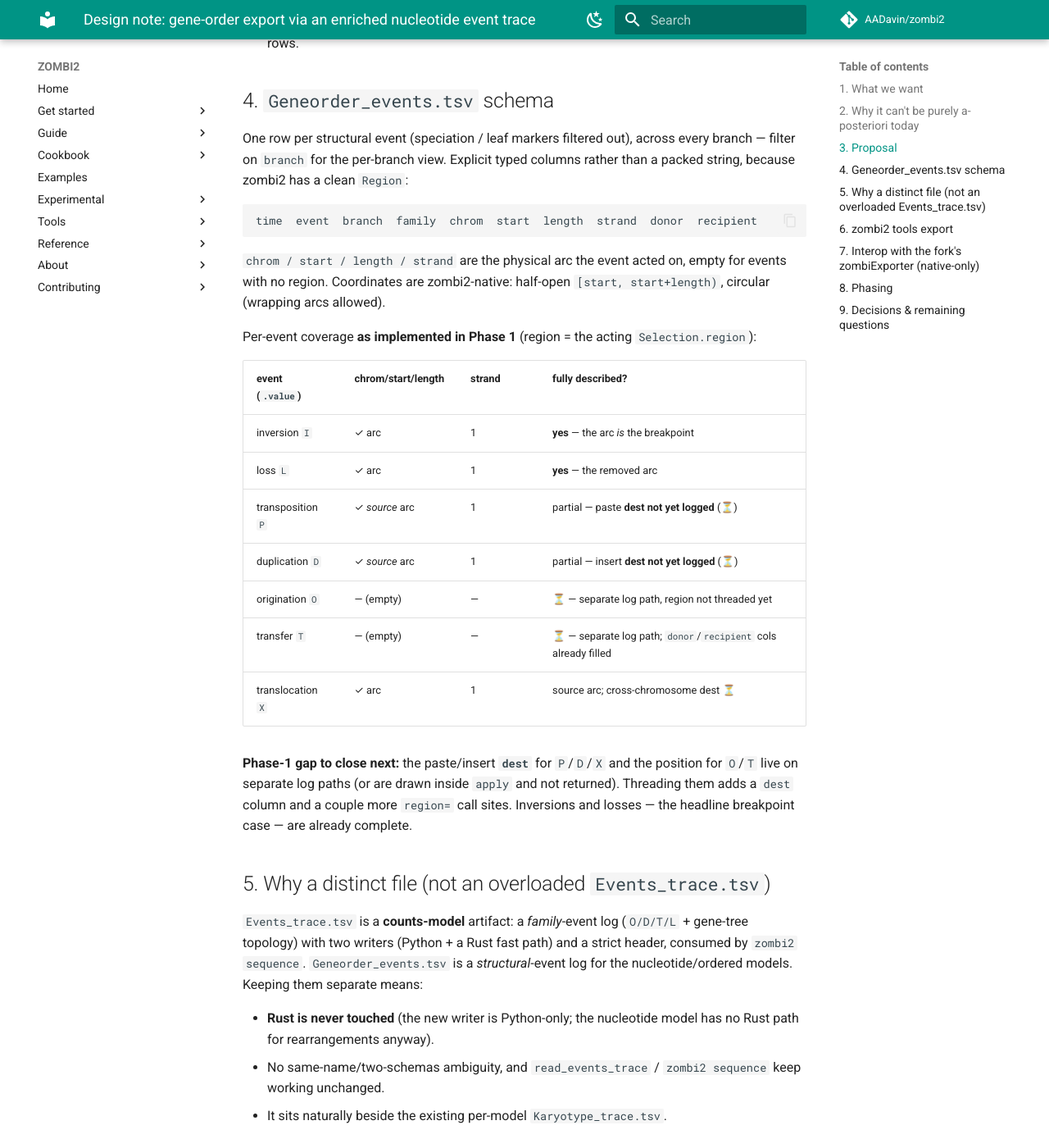
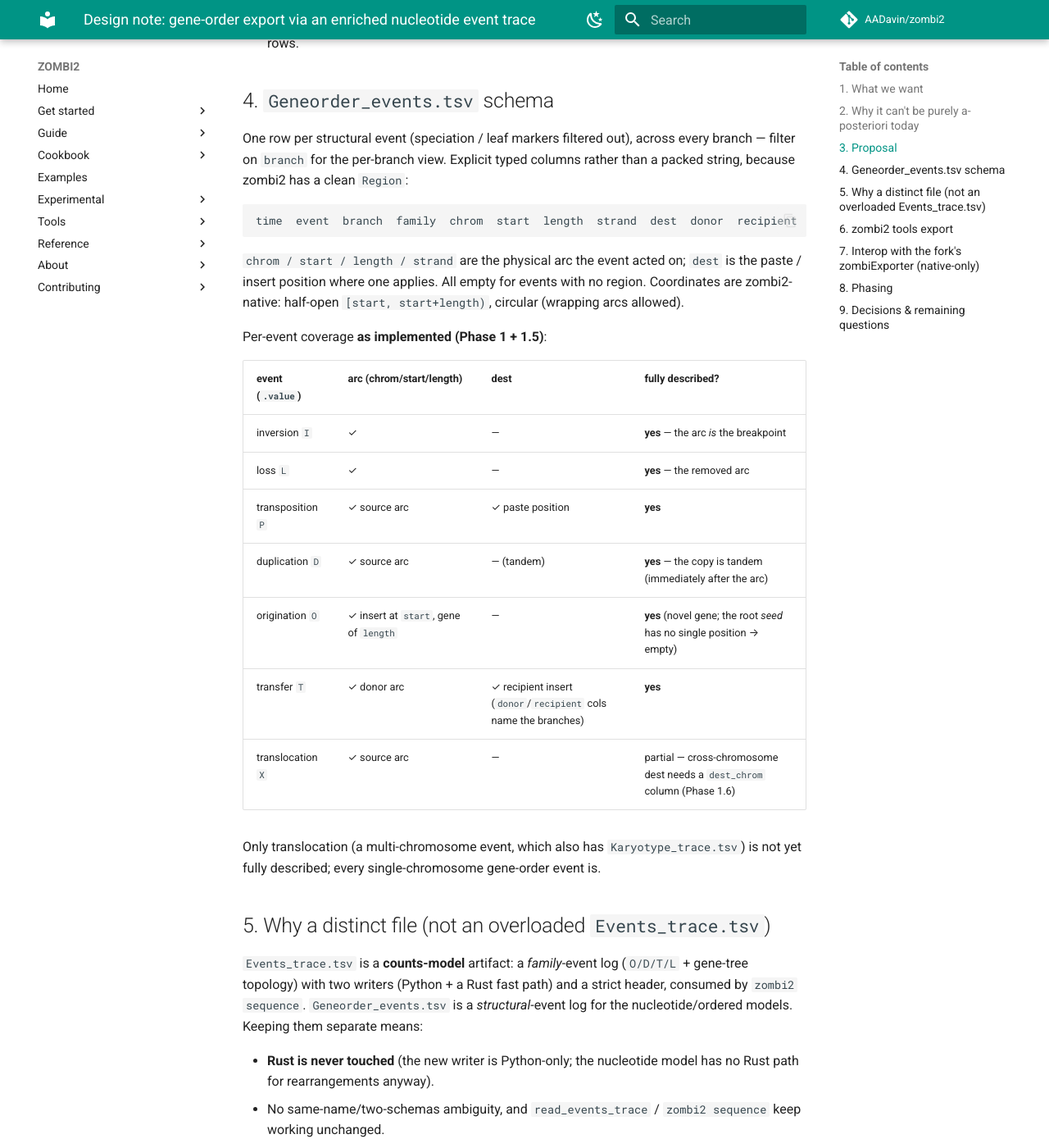
Before and after one commit to AADavin/zombi2, an MkDocs documentation site: the page built from docs/design/geneorder-export.md, in a window 1280 px wide and 1400 px high, scrolled down 1779 px. Shown: the whole window at 82% size. Built offline with MkDocs 1.6.1 and Material for MkDocs 9.7.7, drawn with Linux system fonts in a browser that asks for light colours; comment, search, counter and statistics services are not loaded; some of the changed text lies outside the part shown.

Commit message:
feat(genomes): Phase 1.5 — capture paste/insert dest (transposition, transfer, origination)
Completes the positional coverage of Geneorder_events.tsv so every
single-chromosome event is fully described.

- events.py: add Region.dest (paste / insert position).
- nucleotide_genome.py: stash self._event_region in apply()/originate() — a
  transposition records its drawn paste position, a novel-gene origination its
  insert position. Zero new RNG draws (it only records what apply already
  computed), so no existing simulation output changes.
- genome_sim.py: read _event_region at the structural + origination log sites;
  transfer logs the donor arc + recipient insert position (extracting the
  position from the multi-chromosome (chrom, pos) locator).
- simulation.py: add the `dest` column to Geneorder_events.tsv.

Coverage now: I/L (arc), P (arc+dest), D (tandem), O (insert), T (donor arc +
recipient dest) all complete; only translocation X (multi-chromosome) still
needs a dest_chrom column (Phase 1.6). +3 tests; full suite green (1667).

Co-Authored-By: Claude Opus 4.8 <noreply@anthropic.com>

````diff
--- a/docs/design/geneorder-export.md
+++ b/docs/design/geneorder-export.md
@@ -1,8 +1,8 @@
 # Design note: gene-order export via an enriched nucleotide event trace
 
-**Status:** Phase 1 implemented (`Region` persisted + `--write geneorder`); Phase 2 (`tools
-export` replay) pending · **Author:** Adrián (with Claude) · **Scope:** `zombi2 genomes` +
-a new `zombi2 tools export`
+**Status:** Phase 1 + 1.5 implemented (`Region` + `dest` persisted, `--write geneorder`; every
+single-chromosome event fully described); Phase 2 (`tools export` replay) pending · **Author:**
+Adrián (with Claude) · **Scope:** `zombi2 genomes` + a new `zombi2 tools export`
 
 **Decisions locked:** native coordinates only (no fork-compat layer); `Region` persisted for
 **both** the nucleotide and ordered models; the structural-event log is a **distinct file**
@@ -69,29 +69,27 @@ filter on `branch` for the per-branch view. Explicit typed columns rather than a
 because zombi2 has a clean `Region`:
 
 ```
-time  event  branch  family  chrom  start  length  strand  donor  recipient
+time  event  branch  family  chrom  start  length  strand  dest  donor  recipient
 ```
 
-`chrom / start / length / strand` are the physical arc the event acted on, empty for events with
-no region. Coordinates are zombi2-native: half-open `[start, start+length)`, circular (wrapping
-arcs allowed).
+`chrom / start / length / strand` are the physical arc the event acted on; `dest` is the
+paste / insert position where one applies. All empty for events with no region. Coordinates are
+zombi2-native: half-open `[start, start+length)`, circular (wrapping arcs allowed).
 
-Per-event coverage **as implemented in Phase 1** (region = the acting `Selection.region`):
+Per-event coverage **as implemented (Phase 1 + 1.5)**:
 
-| event (`.value`) | chrom/start/length | strand | fully described? |
+| event (`.value`) | arc (chrom/start/length) | dest | fully described? |
 |---|---|---|---|
-| inversion `I` | ✓ arc | 1 | **yes** — the arc *is* the breakpoint |
-| loss `L` | ✓ arc | 1 | **yes** — the removed arc |
-| transposition `P` | ✓ *source* arc | 1 | partial — paste **dest not yet logged** (⏳) |
-| duplication `D` | ✓ *source* arc | 1 | partial — insert **dest not yet logged** (⏳) |
-| origination `O` | — (empty) | — | ⏳ — separate log path, region not threaded yet |
-| transfer `T` | — (empty) | — | ⏳ — separate log path; `donor`/`recipient` cols already filled |
-| translocation `X` | ✓ arc | 1 | source arc; cross-chromosome dest ⏳ |
+| inversion `I` | ✓ | — | **yes** — the arc *is* the breakpoint |
+| loss `L` | ✓ | — | **yes** — the removed arc |
+| transposition `P` | ✓ source arc | ✓ paste position | **yes** |
+| duplication `D` | ✓ source arc | — (tandem) | **yes** — the copy is tandem (immediately after the arc) |
+| origination `O` | ✓ insert at `start`, gene of `length` | — | **yes** (novel gene; the root *seed* has no single position → empty) |
+| transfer `T` | ✓ donor arc | ✓ recipient insert (`donor`/`recipient` cols name the branches) | **yes** |
+| translocation `X` | ✓ source arc | — | partial — cross-chromosome dest needs a `dest_chrom` column (Phase 1.6) |
 
-**Phase-1 gap to close next:** the paste/insert **`dest`** for `P`/`D`/`X` and the position for
-`O`/`T` live on separate log paths (or are drawn inside `apply` and not returned). Threading them
-adds a `dest` column and a couple more `region=` call sites. Inversions and losses — the headline
-breakpoint case — are already complete.
+Only translocation (a multi-chromosome event, which also has `Karyotype_trace.tsv`) is not yet
+fully described; every single-chromosome gene-order event is.
 
 ## 5. Why a distinct file (not an overloaded `Events_trace.tsv`)
 
@@ -138,10 +136,12 @@ is the intended consumer, and a mapping to Krister's exact encoding can be added
 ## 8. Phasing
 
 - **Phase 1** ✅ *done* — `Region → EventRecord` (both models) + `--write geneorder` →
-  `Geneorder_events.tsv`. Inversions/losses fully described; the missing breakpoint data is now on
-  disk. Tests in `tests/test_geneorder_events_output.py`.
-- **Phase 1.5** — log the paste/insert `dest` for `P`/`D`/`X` and the position for `O`/`T` (a
-  `dest` column + a few more `region=` sites), so every event is fully described.
+  `Geneorder_events.tsv`. Tests in `tests/test_geneorder_events_output.py`.
+- **Phase 1.5** ✅ *done* — added the `dest` column and captured the paste position (`P`), recipient
+  insert (`T`) and novel-gene position (`O`); `D` is tandem by construction. Every
+  single-chromosome event is now fully described. (Transposition `dest` is surfaced via a
+  `self._event_region` stash set inside `apply` — zero new RNG draws, so no existing output moved.)
+- **Phase 1.6** (small) — a `dest_chrom` column for translocation (`X`), the only remaining gap.
 - **Phase 2** — the replay engine (generalize `tests/test_geneorder_examples.py`'s replay) and
   `zombi2 tools export` for `breakpoints` / `dupinfo` (trace-direct) then
   `gff` / `bed` / `ffgc` / `posortho` (replay).
````
Also changed, not shown: 5 other files.
